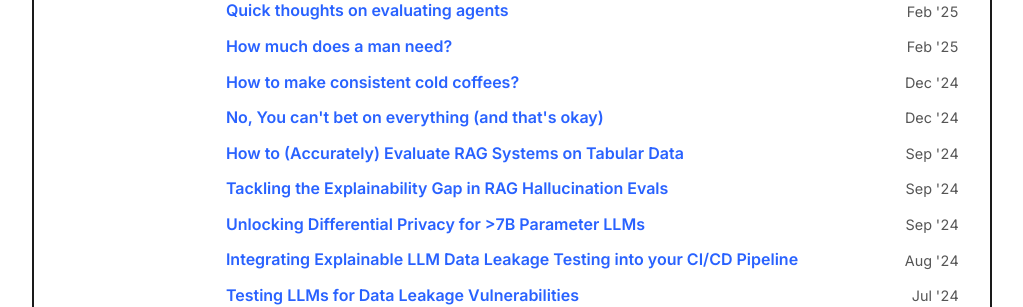
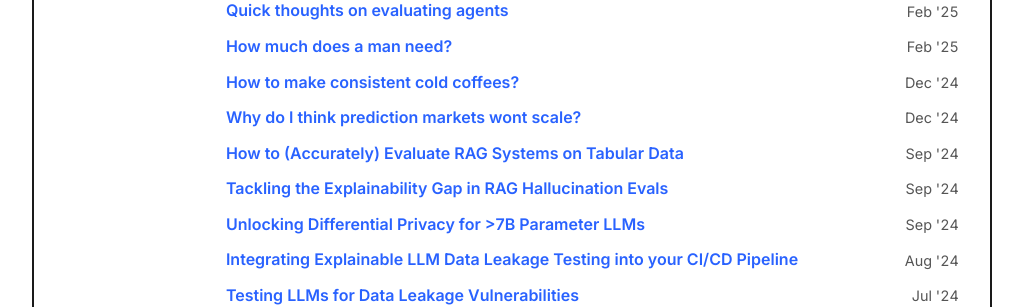
Before and after one commit to r-nikhil/r-nikhil.github.io, a Jekyll site: the page built from index.html, in a window 1280 px wide. Shown: the part 193-500 px from the top of the page, without its empty margins (128-1151 px from the left). Built offline with Jekyll 4.4.1, drawn with Linux system fonts in a browser that asks for light colours.

Commit message:
Change title

```diff
--- a/_posts/2024-12-18-prediction-market-crypto.md
+++ b/_posts/2024-12-18-prediction-market-crypto.md
@@ -1,6 +1,6 @@
 ---
 layout: post
-title:  No, You can't bet on everything (and that's okay)
+title:  Why do I think prediction markets wont scale?
 
 ---
 
```
